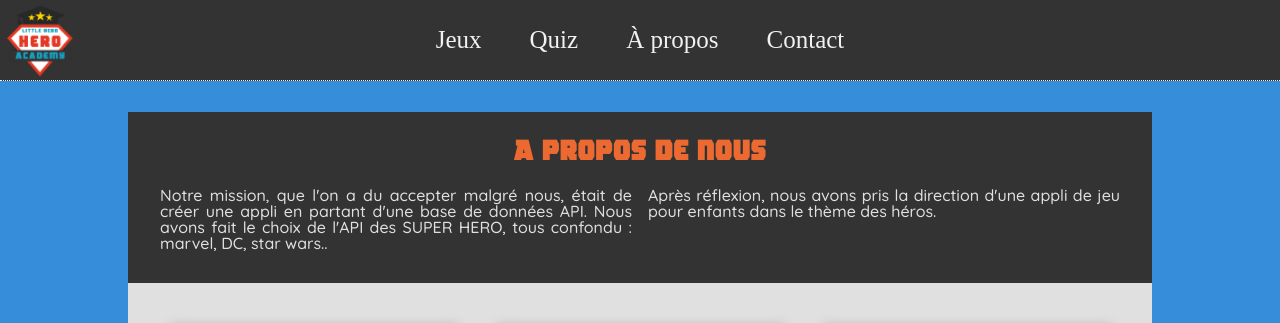
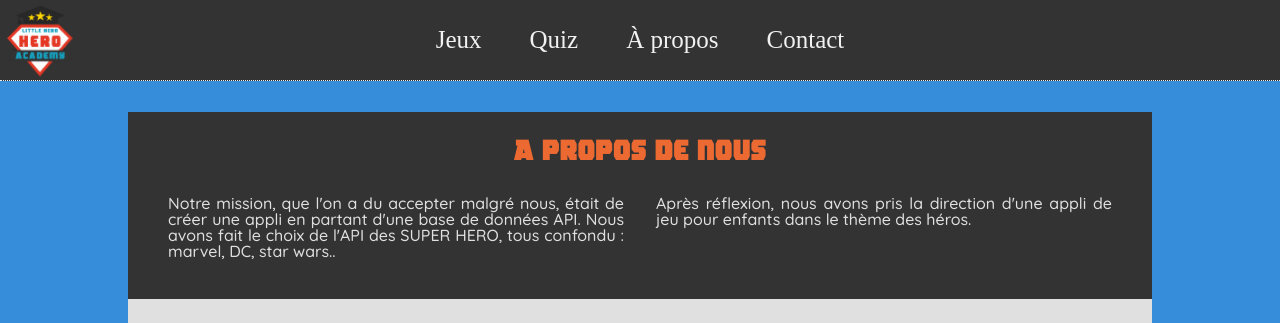
Before and after one commit to WildCodeSchool/tlse0321-js-p2-little-hero-academy, a React (Create React App) app: page /aboutus in a window 1280 px wide. Shown: the top 323 px of the page. Built offline with nearby package versions, Linux system fonts and the light colour scheme.

Commit message:
added hover effect on 1024px width only

```diff
--- a/src/Styles/AboutUs.css
+++ b/src/Styles/AboutUs.css
@@ -46,7 +46,7 @@
 
 .aboutus-card {
   max-height: 600px;
-  box-shadow: 1px 1px 10px 1px rgb(182, 182, 182);
+  box-shadow: 10px 5px 10px 5px rgb(182, 182, 182);
   background-color: white;
   position: relative;
   display: block;
@@ -104,19 +104,36 @@
   padding: 3px;
 }
 
-@media (min-width: 800px) {
+@media (min-width: 1024px) {
   .aboutus {
     width: 80%;
     background-color: white;
     margin: 2em auto 2em auto;
-    padding: 0 0 2em 0;
   }
 
   .aboutus-description {
     display: flex;
     flex-direction: row;
   }
+
+  .aboutus-description p {
+    padding: 1em;
+  }
   .aboutus-intro p {
     flex: 1 1;
   }
+
+  .aboutus-card {
+    transform: perspective(800px) rotateY(15deg) scale(0.9) rotateX(10deg);
+    filter: blur(1px);
+    opacity: 0.9;
+    transition: 0.6s ease all;
+  }
+
+  .aboutus-card:hover {
+    transform: perspective(800px) rotateY(-5deg) translateY(-25px) rotateX(5deg)
+      scale(1);
+    filter: blur(0);
+    opacity: 1;
+  }
 }
```
